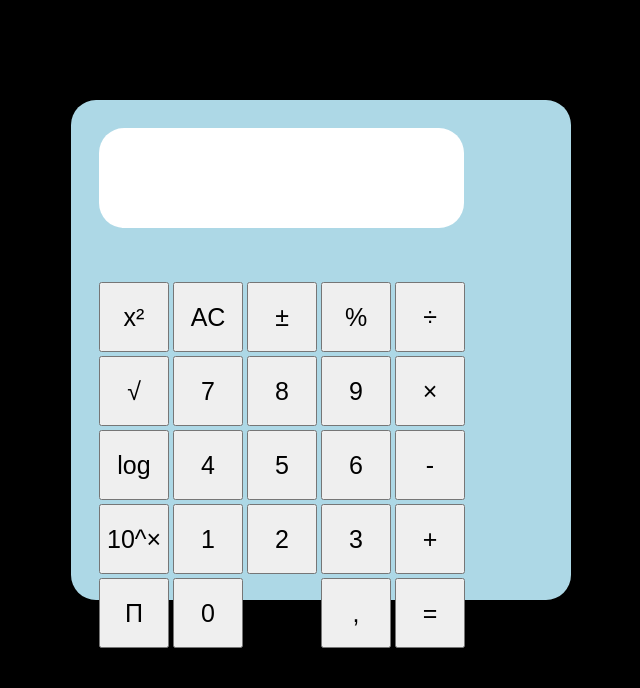
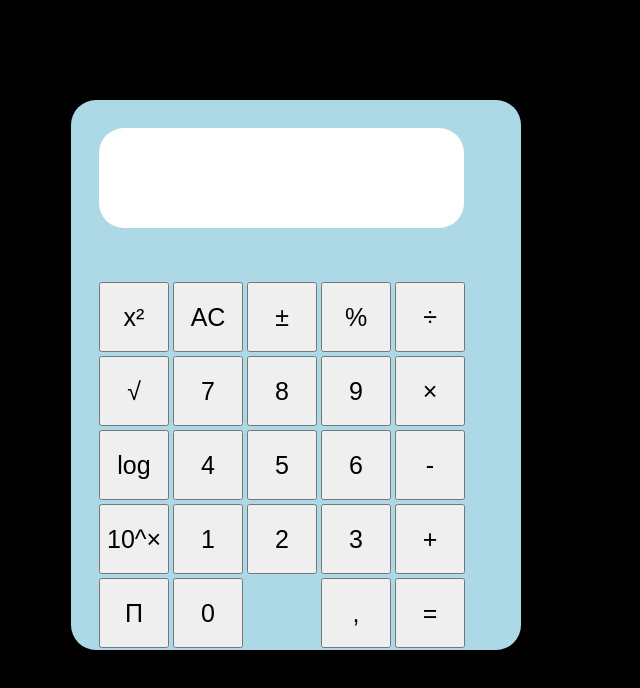
Before and after one commit to juanmasoriano/2018-19-CSAAI-mi-calc, a plain HTML site: page index.html in a window 1280 px wide. Shown: the whole page, without its empty margins (387-1027 px from the left). Drawn offline with Linux system fonts and the light colour scheme.

Commit message:
Update micss.css

```diff
--- a/micss.css
+++ b/micss.css
@@ -7,8 +7,8 @@ body {
   margin-left:450px;
   margin-top: 100px;
   padding:25px;
-  width:500px;
-  height:500px;
+  width:450px;
+  height:550px;
   border-radius:25px;
 }
 .calculadora td button{
```
